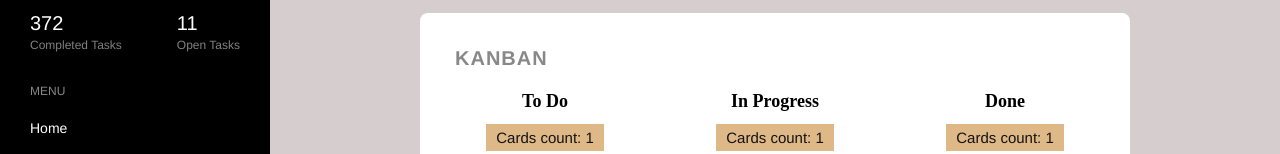
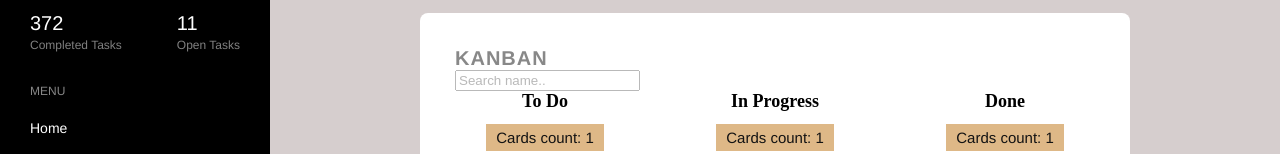
Before and after one commit to Yura112331/my-project-vue, a Vue app: page /kanban in a window 1280 px wide. Shown: the part 173-327 px from the top of the page. Built offline with nearby package versions, Linux system fonts and the light colour scheme.

Commit message:
lesson 11

```diff
--- a/src/views/Kanban.vue
+++ b/src/views/Kanban.vue
@@ -1,6 +1,7 @@
 <template lang="pug">
 .body-content
   h2 KANBAN
+    input(type='search' v-model='search' placeholder='Search name..')
   .task-header
     .head-item(v-for="(column, i) in kanban" :key="'column_'+i")
       p.headCaption {{column.name}}
@@ -76,6 +77,9 @@ export default defineComponent({
       doneList: [] as Array<TasksI>,
       isOpen: false,
       taskDescription: {} as TasksI,
+      search: "",
+      timeafter: "",
+      timebefore: "",
     };
   },
   components: {
@@ -150,6 +154,7 @@ export default defineComponent({
         return element.status === status;
       });
     },
+
   },
 });
 </script>
```
